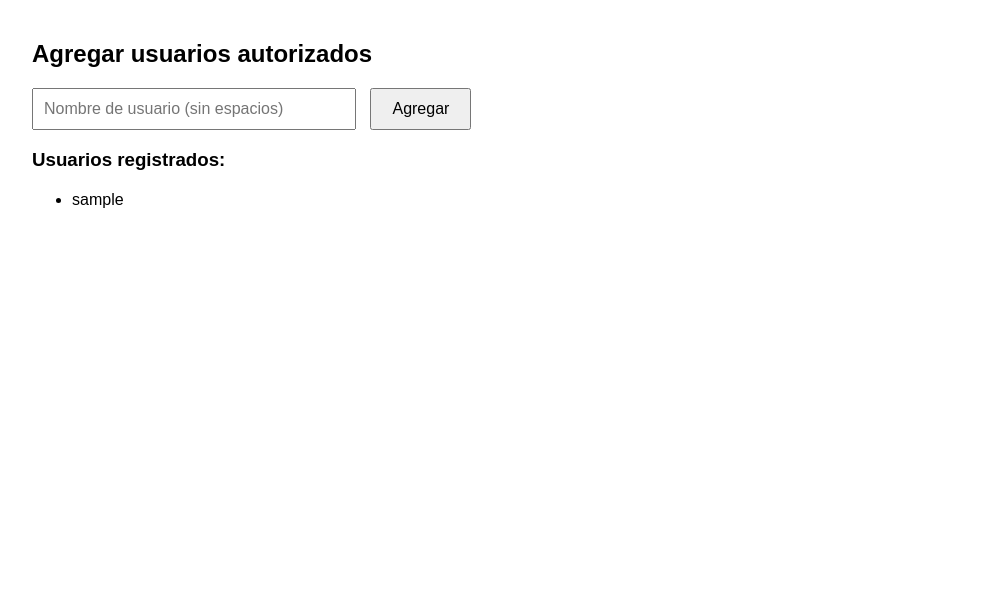
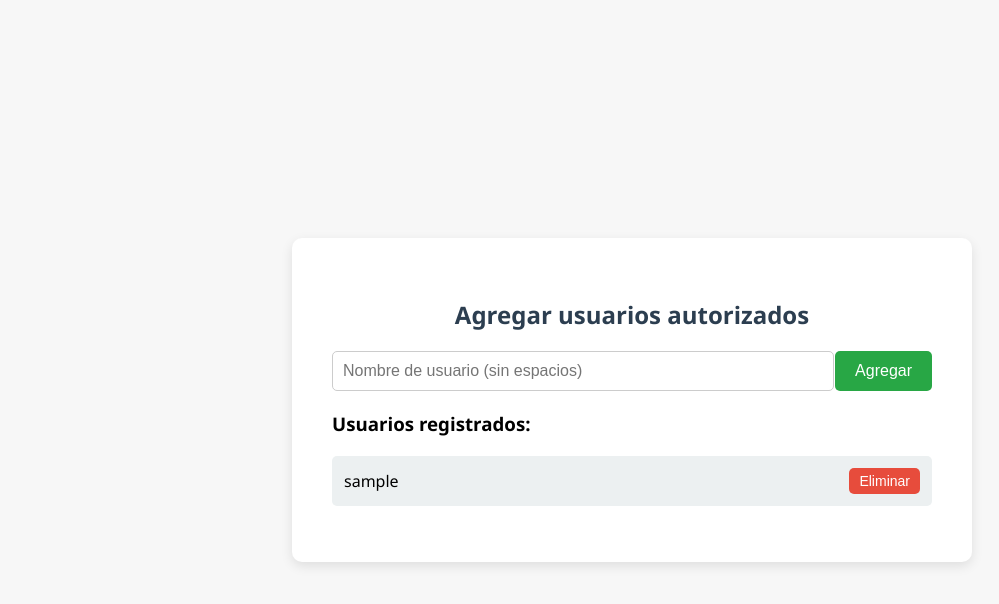
Before and after one commit to Mettoy/sistema, a plain HTML site: page agregar.html in a window 1280 px wide. Both pictures are taken after typing "Sample" into the empty fields and a click on the button "Agregar". Shown: the whole page, without its empty margins (8-1007 px from the left). Drawn offline with Linux system fonts and the light colour scheme.

Commit message:
Update agregar.html

```diff
--- a/agregar.html
+++ b/agregar.html
@@ -2,56 +2,144 @@
 <html lang="es">
 <head>
   <meta charset="UTF-8">
+  <meta name="viewport" content="width=device-width, initial-scale=1">
   <title>Agregar Usuarios</title>
   <style>
     body {
-      font-family: Arial, sans-serif;
-      margin: 40px;
+      font-family: 'Segoe UI', Tahoma, Geneva, Verdana, sans-serif;
+      margin: 0;
+      background-color: #f7f7f7;
+      display: flex;
+      justify-content: center;
+      align-items: center;
+      height: 100vh;
+    }
+
+    .container {
+      background-color: white;
+      padding: 40px;
+      border-radius: 10px;
+      box-shadow: 0 4px 12px rgba(0, 0, 0, 0.1);
+      width: 100%;
+      max-width: 600px;
+    }
+
+    h2 {
+      text-align: center;
+      color: #2c3e50;
+    }
+
+    .input-container {
+      display: flex;
+      justify-content: space-between;
+      margin-bottom: 20px;
     }
 
     input[type="text"] {
       padding: 10px;
-      margin-right: 10px;
-      width: 300px;
+      width: 80%;
       font-size: 16px;
+      border: 1px solid #ccc;
+      border-radius: 5px;
     }
 
     button {
       padding: 10px 20px;
+      background-color: #28a745;
+      color: white;
       font-size: 16px;
+      border: none;
+      border-radius: 5px;
       cursor: pointer;
     }
 
+    button:hover {
+      background-color: #218838;
+    }
+
+    /* List and delete button styling */
     ul {
+      list-style-type: none;
+      padding-left: 0;
       margin-top: 20px;
     }
 
     li {
-      margin-bottom: 5px;
+      background-color: #ecf0f1;
+      padding: 12px;
+      margin-bottom: 10px;
+      display: flex;
+      justify-content: space-between;
+      align-items: center;
+      border-radius: 5px;
+    }
+
+    li button {
+      background-color: #e74c3c;
+      color: white;
+      border: none;
+      padding: 5px 10px;
+      font-size: 14px;
+      cursor: pointer;
+      border-radius: 5px;
+    }
+
+    li button:hover {
+      background-color: #c0392b;
+    }
+
+    /* Responsive design */
+    @media (max-width: 768px) {
+      .container {
+        padding: 20px;
+      }
+
+      input[type="text"] {
+        width: 70%;
+      }
+
+      button {
+        width: 25%;
+      }
     }
   </style>
 </head>
 <body>
-  <h2>Agregar usuarios autorizados</h2>
-  <input type="text" id="nuevoUsuario" placeholder="Nombre de usuario (sin espacios)">
-  <button onclick="agregarUsuario()">Agregar</button>
 
-  <h3>Usuarios registrados:</h3>
-  <ul id="listaUsuarios"></ul>
+  <div class="container">
+    <h2>Agregar usuarios autorizados</h2>
+
+    <div class="input-container">
+      <input type="text" id="nuevoUsuario" placeholder="Nombre de usuario (sin espacios)">
+      <button onclick="agregarUsuario()">Agregar</button>
+    </div>
+
+    <h3>Usuarios registrados:</h3>
+    <ul id="listaUsuarios"></ul>
+  </div>
 
   <script>
+    // Función para cargar los usuarios registrados
     function cargarUsuarios() {
       const lista = document.getElementById('listaUsuarios');
       const usuarios = JSON.parse(localStorage.getItem('usuarios')) || [];
 
-      lista.innerHTML = '';
-      usuarios.forEach(user => {
+      lista.innerHTML = ''; // Limpiar la lista antes de cargarla
+
+      // Mostrar cada usuario en la lista
+      usuarios.forEach((user, index) => {
         const li = document.createElement('li');
-        li.textContent = user;
+        // Si el usuario es "admon", no se podrá eliminar
+        if (user === 'admon') {
+          li.innerHTML = `${user} (Administrador - No se puede eliminar)`;
+        } else {
+          li.innerHTML = `${user} <button onclick="borrarUsuario(${index})">Eliminar</button>`;
+        }
         lista.appendChild(li);
       });
     }
 
+    // Función para agregar un nuevo usuario
     function agregarUsuario() {
       const input = document.getElementById('nuevoUsuario');
       let usuario = input.value.trim().toLowerCase();
@@ -63,17 +151,37 @@
 
       let usuarios = JSON.parse(localStorage.getItem('usuarios')) || [];
 
+      // Comprobamos si el usuario ya existe
       if (usuarios.includes(usuario)) {
         alert("El usuario ya está registrado.");
       } else {
         usuarios.push(usuario);
         localStorage.setItem('usuarios', JSON.stringify(usuarios));
-        input.value = "";
+        input.value = ""; // Limpiar el campo de entrada
         cargarUsuarios();
       }
     }
 
+    // Función para borrar un usuario
+    function borrarUsuario(index) {
+      let usuarios = JSON.parse(localStorage.getItem('usuarios')) || [];
+      let usuarioAEliminar = usuarios[index];
+
+      // No se puede eliminar el usuario "admon"
+      if (usuarioAEliminar === 'admon') {
+        alert("No puedes eliminar al usuario 'admon'.");
+        return;
+      }
+
+      // Eliminar usuario de la lista
+      usuarios.splice(index, 1);
+      localStorage.setItem('usuarios', JSON.stringify(usuarios));
+      cargarUsuarios();
+    }
+
+    // Cargar los usuarios cuando la página se carga
     window.onload = cargarUsuarios;
   </script>
+
 </body>
 </html>
```
